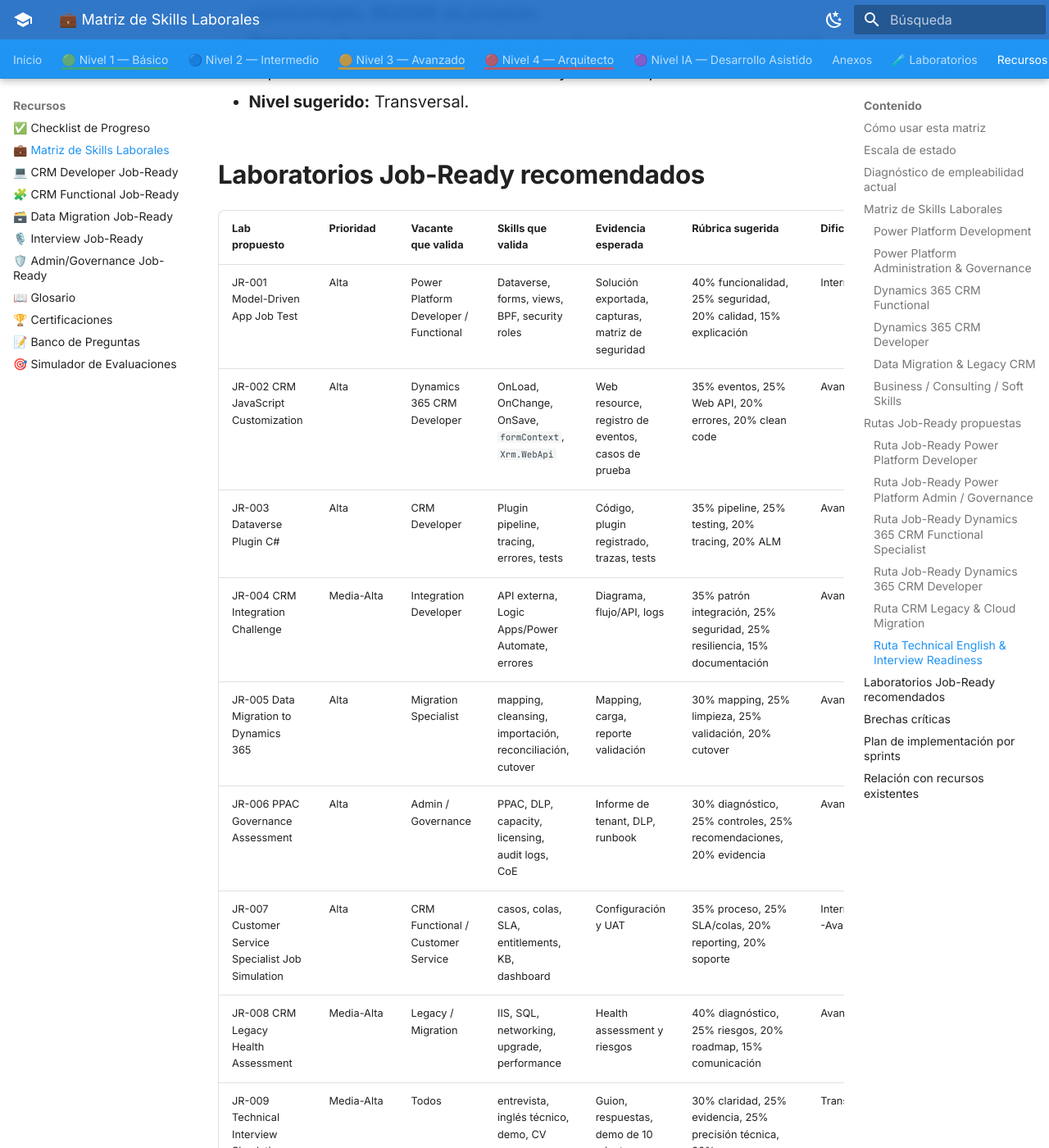
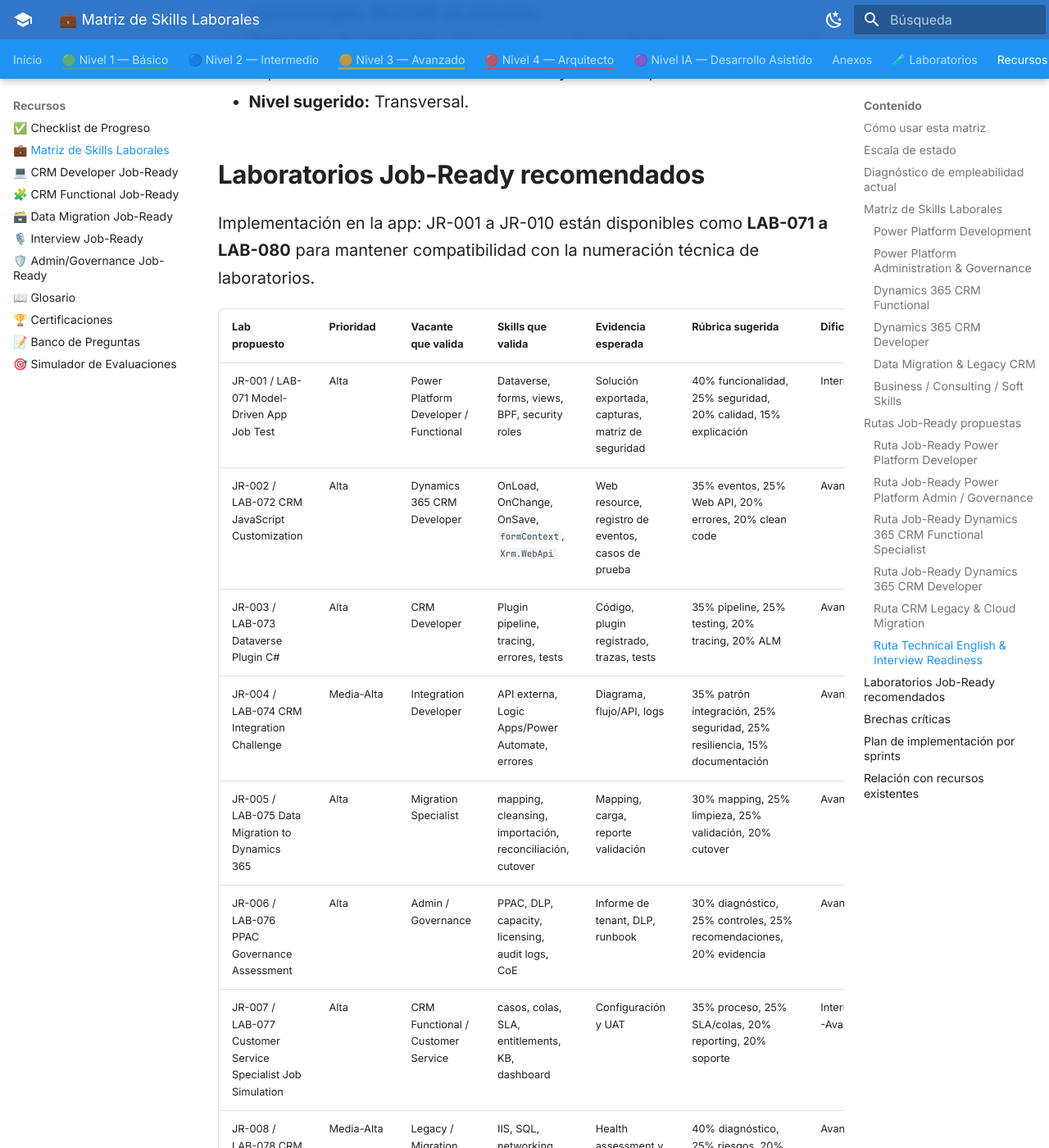
Before and after one commit to EdwingAlarcon/PlanEstudio, an MkDocs documentation site: the page built from docs/Recursos/MATRIZ_SKILLS_LABORALES.md, in a window 1280 px wide and 1400 px high, scrolled down 17164 px. Shown: the whole window at 82% size. Built offline with MkDocs 1.6.1 and Material for MkDocs 9.7.7, drawn with Linux system fonts in a browser that asks for light colours; some of the changed text lies outside the part shown.

Commit message:
docs: map job-ready labs to implemented lab ids

```diff
--- a/docs/Recursos/MATRIZ_SKILLS_LABORALES.md
+++ b/docs/Recursos/MATRIZ_SKILLS_LABORALES.md
@@ -230,18 +230,20 @@ Recurso detallado: [Ruta Job-Ready Interview Readiness + Portafolio Laboral](JOB
 
 ## Laboratorios Job-Ready recomendados
 
+Implementación en la app: JR-001 a JR-010 están disponibles como **LAB-071 a LAB-080** para mantener compatibilidad con la numeración técnica de laboratorios.
+
 | Lab propuesto | Prioridad | Vacante que valida | Skills que valida | Evidencia esperada | Rúbrica sugerida | Dificultad | Duración |
 |---|---|---|---|---|---|---|---|
-| JR-001 Model-Driven App Job Test | Alta | Power Platform Developer / Functional | Dataverse, forms, views, BPF, security roles | Solución exportada, capturas, matriz de seguridad | 40% funcionalidad, 25% seguridad, 20% calidad, 15% explicación | Intermedia | 3-4 h |
-| JR-002 CRM JavaScript Customization | Alta | Dynamics 365 CRM Developer | OnLoad, OnChange, OnSave, `formContext`, `Xrm.WebApi` | Web resource, registro de eventos, casos de prueba | 35% eventos, 25% Web API, 20% errores, 20% clean code | Avanzada | 4 h |
-| JR-003 Dataverse Plugin C# | Alta | CRM Developer | Plugin pipeline, tracing, errores, tests | Código, plugin registrado, trazas, tests | 35% pipeline, 25% testing, 20% tracing, 20% ALM | Avanzada | 4-5 h |
-| JR-004 CRM Integration Challenge | Media-Alta | Integration Developer | API externa, Logic Apps/Power Automate, errores | Diagrama, flujo/API, logs | 35% patrón integración, 25% seguridad, 25% resiliencia, 15% documentación | Avanzada | 4 h |
-| JR-005 Data Migration to Dynamics 365 | Alta | Migration Specialist | mapping, cleansing, importación, reconciliación, cutover | Mapping, carga, reporte validación | 30% mapping, 25% limpieza, 25% validación, 20% cutover | Avanzada | 5 h |
-| JR-006 PPAC Governance Assessment | Alta | Admin / Governance | PPAC, DLP, capacity, licensing, audit logs, CoE | Informe de tenant, DLP, runbook | 30% diagnóstico, 25% controles, 25% recomendaciones, 20% evidencia | Avanzada | 4 h |
-| JR-007 Customer Service Specialist Job Simulation | Alta | CRM Functional / Customer Service | casos, colas, SLA, entitlements, KB, dashboard | Configuración y UAT | 35% proceso, 25% SLA/colas, 20% reporting, 20% soporte | Intermedia-Avanzada | 4 h |
-| JR-008 CRM Legacy Health Assessment | Media-Alta | Legacy / Migration | IIS, SQL, networking, upgrade, performance | Health assessment y riesgos | 40% diagnóstico, 25% riesgos, 20% roadmap, 15% comunicación | Avanzada | 3 h |
-| JR-009 Technical Interview Simulation | Media-Alta | Todos | entrevista, inglés técnico, demo, CV | Guion, respuestas, demo de 10 minutos | 30% claridad, 25% evidencia, 25% precisión técnica, 20% inglés/comunicación | Transversal | 2-3 h |
-| JR-010 AI-Assisted CRM Development | Media | CRM Developer moderno | IA, revisión de código, seguridad, prompts | Prompt, diff, checklist de revisión | 30% prompt, 30% revisión, 25% seguridad, 15% resultado | Intermedia | 3 h |
+| JR-001 / LAB-071 Model-Driven App Job Test | Alta | Power Platform Developer / Functional | Dataverse, forms, views, BPF, security roles | Solución exportada, capturas, matriz de seguridad | 40% funcionalidad, 25% seguridad, 20% calidad, 15% explicación | Intermedia | 3-4 h |
+| JR-002 / LAB-072 CRM JavaScript Customization | Alta | Dynamics 365 CRM Developer | OnLoad, OnChange, OnSave, `formContext`, `Xrm.WebApi` | Web resource, registro de eventos, casos de prueba | 35% eventos, 25% Web API, 20% errores, 20% clean code | Avanzada | 4 h |
+| JR-003 / LAB-073 Dataverse Plugin C# | Alta | CRM Developer | Plugin pipeline, tracing, errores, tests | Código, plugin registrado, trazas, tests | 35% pipeline, 25% testing, 20% tracing, 20% ALM | Avanzada | 4-5 h |
+| JR-004 / LAB-074 CRM Integration Challenge | Media-Alta | Integration Developer | API externa, Logic Apps/Power Automate, errores | Diagrama, flujo/API, logs | 35% patrón integración, 25% seguridad, 25% resiliencia, 15% documentación | Avanzada | 4 h |
+| JR-005 / LAB-075 Data Migration to Dynamics 365 | Alta | Migration Specialist | mapping, cleansing, importación, reconciliación, cutover | Mapping, carga, reporte validación | 30% mapping, 25% limpieza, 25% validación, 20% cutover | Avanzada | 5 h |
+| JR-006 / LAB-076 PPAC Governance Assessment | Alta | Admin / Governance | PPAC, DLP, capacity, licensing, audit logs, CoE | Informe de tenant, DLP, runbook | 30% diagnóstico, 25% controles, 25% recomendaciones, 20% evidencia | Avanzada | 4 h |
+| JR-007 / LAB-077 Customer Service Specialist Job Simulation | Alta | CRM Functional / Customer Service | casos, colas, SLA, entitlements, KB, dashboard | Configuración y UAT | 35% proceso, 25% SLA/colas, 20% reporting, 20% soporte | Intermedia-Avanzada | 4 h |
+| JR-008 / LAB-078 CRM Legacy Health Assessment | Media-Alta | Legacy / Migration | IIS, SQL, networking, upgrade, performance | Health assessment y riesgos | 40% diagnóstico, 25% riesgos, 20% roadmap, 15% comunicación | Avanzada | 3 h |
+| JR-009 / LAB-079 Technical Interview Simulation | Media-Alta | Todos | entrevista, inglés técnico, demo, CV | Guion, respuestas, demo de 10 minutos | 30% claridad, 25% evidencia, 25% precisión técnica, 20% inglés/comunicación | Transversal | 2-3 h |
+| JR-010 / LAB-080 AI-Assisted CRM Development | Media | CRM Developer moderno | IA, revisión de código, seguridad, prompts | Prompt, diff, checklist de revisión | 30% prompt, 30% revisión, 25% seguridad, 15% resultado | Intermedia | 3 h |
 
 ## Brechas críticas
 
@@ -262,7 +264,7 @@ Recurso detallado: [Ruta Job-Ready Interview Readiness + Portafolio Laboral](JOB
 | JR-4 | Ruta Power Platform Admin/Governance | Ruta con PPAC, DLP, ambientes, licencias, capacity y CoE moderno. |
 | JR-5 | Data Migration + CRM Legacy | Ruta/labs de migración, on-prem awareness y health assessment. |
 | JR-6 | Interview readiness + portafolio laboral | CV, LinkedIn, demo de 10 minutos, respuestas técnicas e inglés. |
-| JR-7 | Labs job-ready y simulaciones técnicas | Implementación progresiva de JR-001 a JR-010 según prioridad. |
+| JR-7 | Labs job-ready y simulaciones técnicas | Implementado como LAB-071 a LAB-080. |
 
 ## Relación con recursos existentes
 
```
